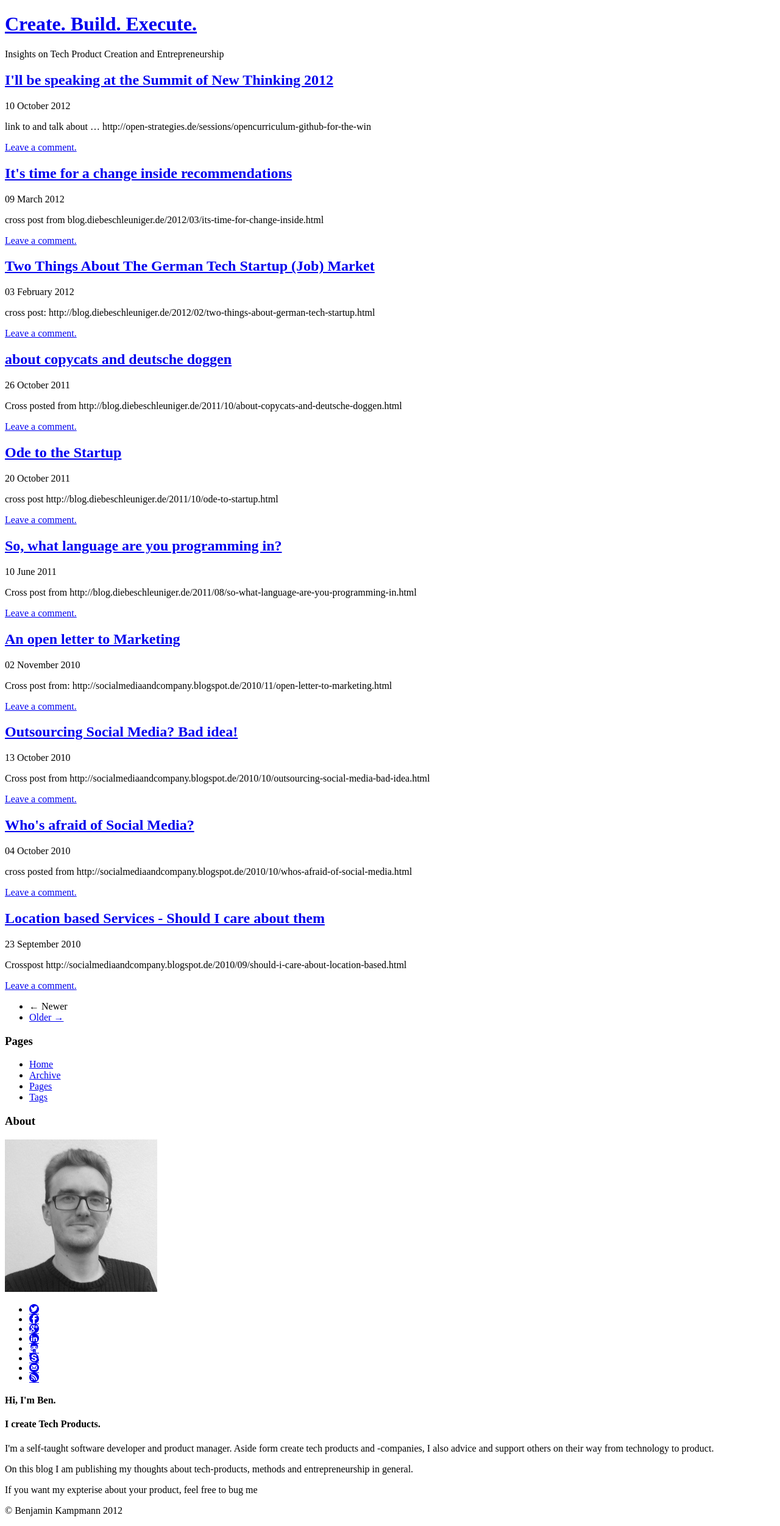
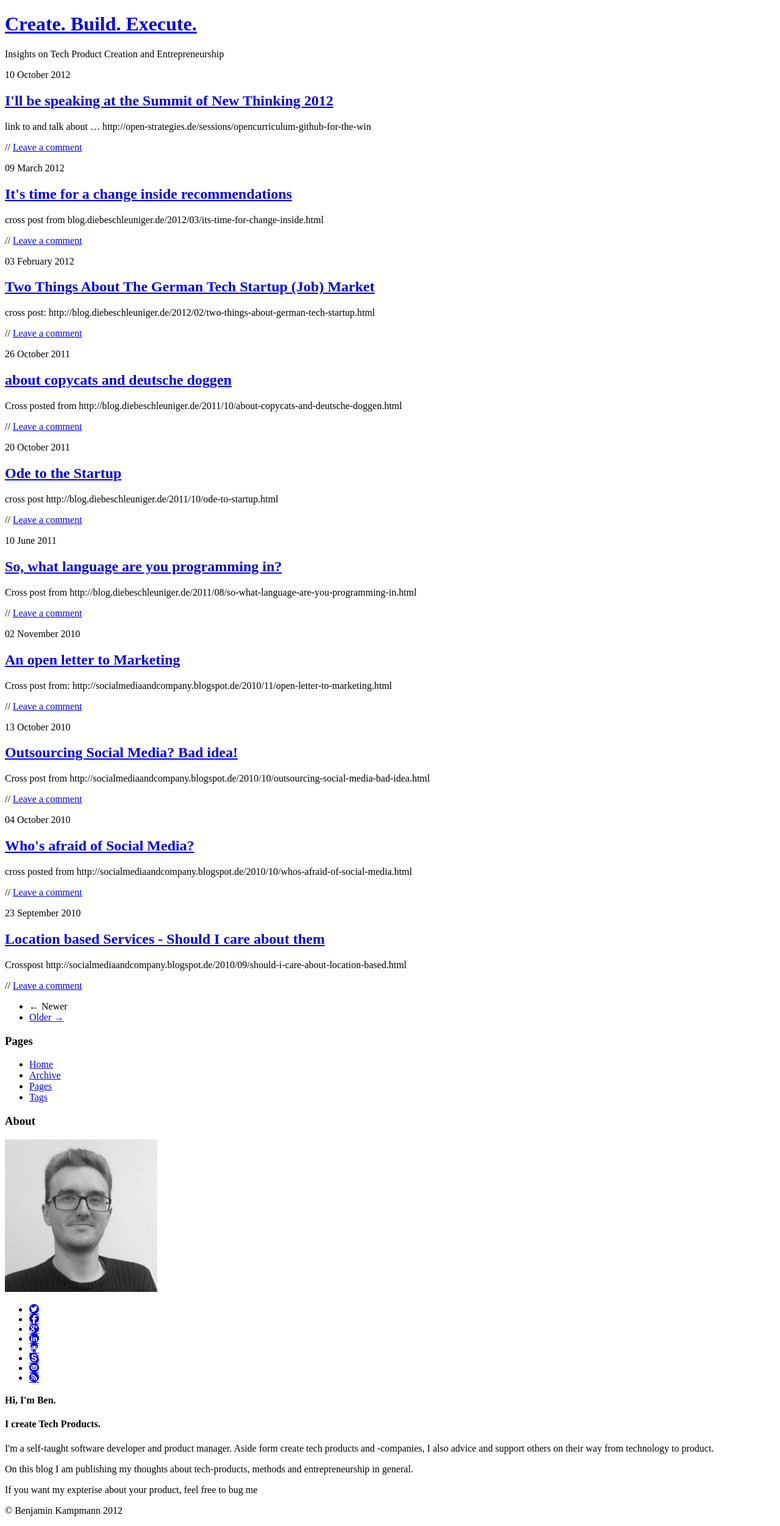
Before and after one commit to gnunicorn/blog, a Jekyll site: the page built from index.html, in a window 1280 px wide. Shown: the whole page at 61% size. Built offline with Jekyll 4.4.1, drawn with Linux system fonts in a browser that asks for light colours; the list of posts is cut into pages by our own code.

Commit message:
more better design.

```diff
--- a/_layouts/page.html
+++ b/_layouts/page.html
@@ -2,11 +2,12 @@
 layout: default
 ---
 {% include JB/setup %}
-
-    <div>
-    	<h2>{{ page.title }}</h2>
-     	{% if page.tagline %} <p class="lead">{{ page.tagline }}</p>{% endif %}
-    </div>
+	{% if page.title %}
+	    <div>
+	    	<h2>{{ page.title }}</h2>
+	     	{% if page.tagline %} <p class="lead">{{ page.tagline }}</p>{% endif %}
+	    </div>
+    {% endif %}
     <div>
     {{ content }}
    	</div>
--- a/index.html
+++ b/index.html
@@ -6,33 +6,36 @@ layout: page
 <div class="posts row">
 {% for post in paginator.posts %}
   <div class="span8 post">
-    <h2 class="post_title ">
-      <span><a class="post-title" href="{{ BASE_PATH }}{{ post.url }}">{{ post.title }}</a></span>
+    <p class="date">{{ post.date | date_to_long_string }}</p>
+    <h2 class="post-title">
+      <span><a href="{{ BASE_PATH }}{{ post.url }}">{{ post.title }}</a></span>
     </h2>
 
-    <span class="post_meta ">
-      {% if post.author %}
-        {{ post.author | capitalize }}
-        &middot;
+  {% if post.author %}
+    <div class="post-guest">
+      This is a guest post by
+      {% if post.author.link %}
+        <a href="{{post.author.link">{{post.author.name | capitalize}}</a>
+      {% else %}
+        {{ post.author.name | capitalize }}
       {% endif %}
-      {{ post.date | date_to_long_string }}
-    </span>
+    </div>
+  {% endif %}
 
-    <div class="post_content">
+    <div class="post-content">
       {% if post.image %}
-        <a class="header_image" href="{{ BASE_PATH }}{{ post.url }}">
+        <a class="header-image" href="{{ BASE_PATH }}{{ post.url }}">
           <img alt="{{ post.title }}" src="{{ post.image }}" />
         </a>
       {% endif %}
       {% if post.description and post.description != "" %}
-        {{ post.description | markdownify }}
-        <a class="ots_action read_more" href="{{ BASE_PATH }}{{ post.url }}">Read&nbsp;more&nbsp;&#8594;</a>
+        {{ post.description | markdownify }} <a href="{{ BASE_PATH }}{{ post.url }}">read&nbsp;more</a>
       {% else %}
         {{ post.content | markdownify }}
       {% endif %}
     </div>
-    <div>
-      <a class="comments_action" href="{{ BASE_PATH }}{{ post.url }}#disqus_thread">Leave a comment.</a>
+    <div class="post-meta">
+       // <a class="comments_action" href="{{ BASE_PATH }}{{ post.url }}#disqus_thread">Leave a comment</a>
     </div>
   </div>
 {% endfor %}
```
Also changed, not shown: _layouts/post.html (+23 -9 lines), assets/themes/twitter/css/style.css (+13 -3 lines).
